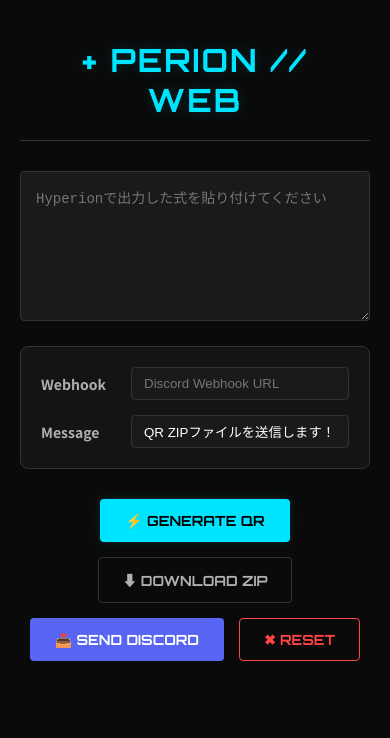
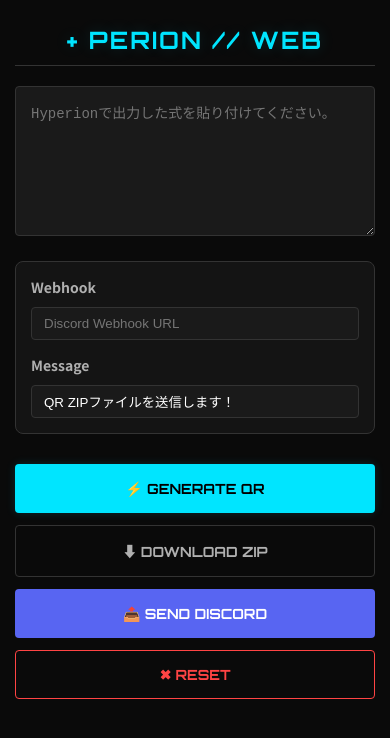
Before and after one commit to Yu08083/fuzimori_data, a plain HTML site: page index.html in a window 390 px wide. Drawn offline with nearby package versions, Linux system fonts and the light colour scheme.

Commit message:
UI改良

```diff
--- a/index.html
+++ b/index.html
@@ -12,6 +12,10 @@
     <link href="https://fonts.googleapis.com/css2?family=Orbitron:wght@700&family=Noto+Sans+JP:wght@700&display=swap" rel="stylesheet">
 
     <style>
+        * {
+            box-sizing: border-box;
+        }
+
         :root {
             --bg-body: #0a0a0a;
             --bg-card: #141414;
@@ -61,7 +65,6 @@
             border-radius: 4px;
             padding: 15px;
             font-size: 14px;
-            box-sizing: border-box;
             resize: vertical;
             outline: none;
             transition: border-color 0.3s;
@@ -91,6 +94,7 @@
 
         .input-group label {
             width: 80px;
+            min-width: 80px;
             font-weight: bold;
             color: var(--text-sub);
             font-size: 14px;
@@ -98,6 +102,7 @@
 
         .input-group input {
             flex: 1;
+            width: 100%;
             background-color: var(--bg-input);
             border: 1px solid var(--border);
             color: var(--text-main);
@@ -237,6 +242,47 @@
             font-size: 24px;
         }
 
+        /* Mobile Responsive */
+        @media (max-width: 600px) {
+            body {
+                padding: 15px;
+            }
+
+            .header-area {
+                padding: 10px;
+                margin-bottom: 20px;
+            }
+
+            .app-title {
+                font-size: 24px;
+            }
+
+            .settings-grid {
+                padding: 15px;
+            }
+
+            .input-group {
+                flex-direction: column;
+                align-items: flex-start;
+                gap: 5px;
+            }
+
+            .input-group label {
+                width: 100%;
+                margin-bottom: 5px;
+            }
+
+            .controls {
+                flex-direction: column;
+                gap: 12px;
+            }
+
+            button {
+                width: 100%;
+                padding: 15px;
+            }
+        }
+
     </style>
 </head>
 <body>
@@ -246,7 +292,7 @@
         <h1 class="app-title">+ PERION // WEB</h1>
     </div>
 
-    <textarea id="inputText" placeholder="Hyperionで出力した式を貼り付けてください"></textarea>
+    <textarea id="inputText" placeholder="Hyperionで出力した式を貼り付けてください。"></textarea>
 
     <div class="settings-grid">
         <div class="input-group">
```
